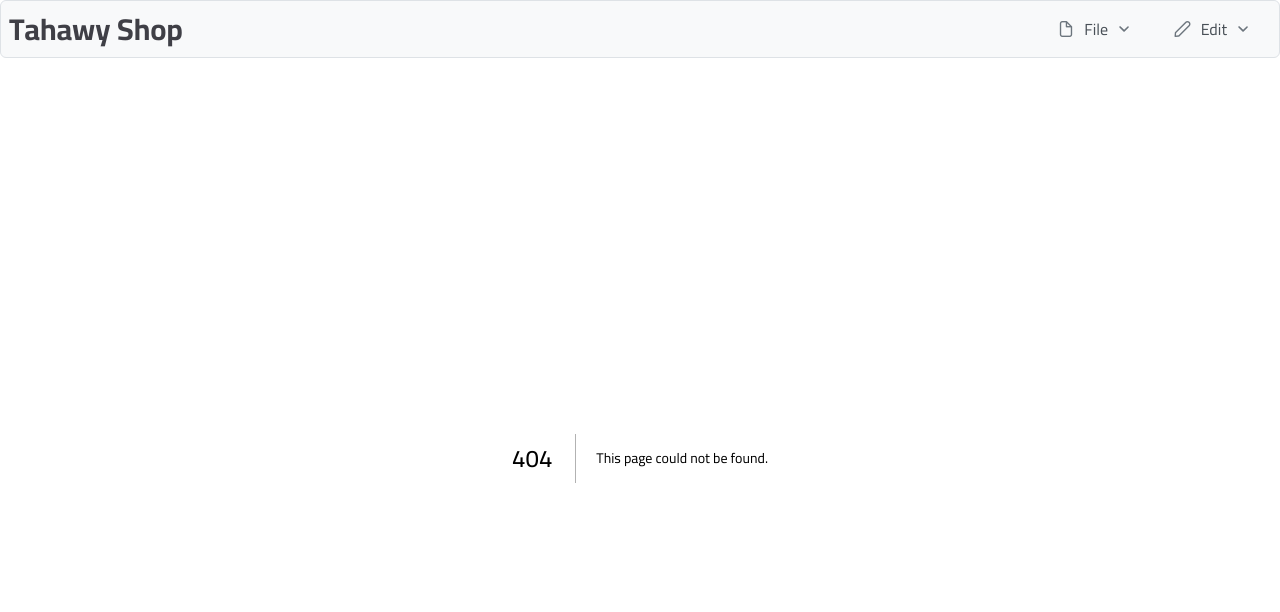
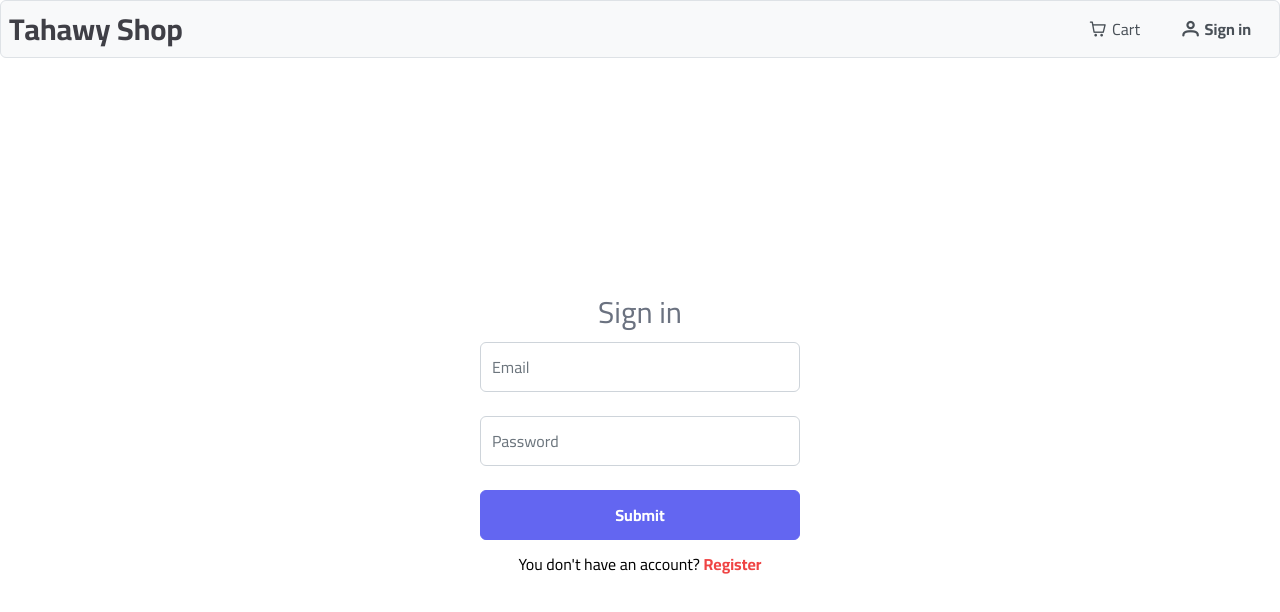
Before and after one commit to tahawy111/next-ecommerse, a Next.js app: page /signin in a window 1280 px wide. Before the commit this address had no page. Shown: the top 612 px of the page. Built offline with nearby package versions, Linux system fonts and the light colour scheme.

Commit message:
#01 Setup

```diff
--- a/components/Navbar.tsx
+++ b/components/Navbar.tsx
@@ -7,60 +7,82 @@ import Link from "next/link";
 
 const Navbar = () => {
   const router = useRouter();
+  console.log(router);
+  const isActive = (r: string): string =>
+    r === router.pathname ? "active" : "";
   const items = [
     {
-      label: "File",
-      icon: "pi pi-fw pi-file",
-      command: () => router.push("/product"),
-      items: [
-        {
-          label: "New",
-          icon: "pi pi-fw pi-plus",
-          items: [
-            {
-              label: "Bookmark",
-              icon: "pi pi-fw pi-bookmark",
-            },
-            {
-              label: "Video",
-              icon: "pi pi-fw pi-video",
-            },
-          ],
-        },
-        {
-          label: "Delete",
-          icon: "pi pi-fw pi-trash",
-        },
-        {
-          separator: true,
-        },
-        {
-          label: "Export",
-          icon: "pi pi-fw pi-external-link",
-        },
-      ],
+      label: (
+        <div className={`${isActive("/cart") ? "font-bold" : ""}`}>Cart</div>
+      ),
+      icon: (
+        <i
+          className={`pi pi-fw pi-shopping-cart mr-1 ${
+            isActive("/cart") ? "before:font-bold" : ""
+          }`}
+        ></i>
+      ),
+      command: () => router.push("/cart"),
+      // items: [
+      //   {
+      //     label: "New",
+      //     icon: "pi pi-fw pi-plus",
+      //     items: [
+      //       {
+      //         label: "Bookmark",
+      //         icon: "pi pi-fw pi-bookmark",
+      //       },
+      //       {
+      //         label: "Video",
+      //         icon: "pi pi-fw pi-video",
+      //       },
+      //     ],
+      //   },
+      //   {
+      //     label: "Delete",
+      //     icon: "pi pi-fw pi-trash",
+      //   },
+      //   {
+      //     separator: true,
+      //   },
+      //   {
+      //     label: "Export",
+      //     icon: "pi pi-fw pi-external-link",
+      //   },
+      // ],
     },
     {
-      label: "Edit",
-      icon: "pi pi-fw pi-pencil",
-      items: [
-        {
-          label: "Left",
-          icon: "pi pi-fw pi-align-left",
-        },
-        {
-          label: "Right",
-          icon: "pi pi-fw pi-align-right",
-        },
-        {
-          label: "Center",
-          icon: "pi pi-fw pi-align-center",
-        },
-        {
-          label: "Justify",
-          icon: "pi pi-fw pi-align-justify",
-        },
-      ],
+      label: (
+        <div className={`${isActive("/signin") ? "font-bold" : ""}`}>
+          Sign in
+        </div>
+      ),
+      icon: (
+        <i
+          className={`pi pi-fw pi-user mr-1 ${
+            isActive("/signin") ? "before:font-bold" : ""
+          }`}
+        ></i>
+      ),
+      command: () => router.push("/signin"),
+      // items: [
+      //   {
+      //     label: "Left",
+      //     icon: "pi pi-fw pi-align-left",
+      //   },
+      //   {
+      //     label: "Right",
+      //     icon: "pi pi-fw pi-align-right",
+      //   },
+      //   {
+      //     label: "Center",
+      //     icon: "pi pi-fw pi-align-center",
+      //   },
+      //   {
+      //     label: "Justify",
+      //     icon: "pi pi-fw pi-align-justify",
+      //   },
+      // ],
     },
   ];
 
--- /dev/null
+++ b/pages/cart.tsx
@@ -0,0 +1,18 @@
+import Head from "next/head";
+import React from "react";
+
+const Cart = () => {
+  return (
+    <div>
+      <Head>
+        <title>Cart</title>
+        <meta name="description" content="Generated by create next app" />
+        <meta name="viewport" content="width=device-width, initial-scale=1" />
+        <link rel="icon" href="/favicon.ico" />
+      </Head>
+      Cart
+    </div>
+  );
+};
+
+export default Cart;
--- /dev/null
+++ b/pages/signin.tsx
@@ -0,0 +1,58 @@
+/* eslint-disable react/no-unescaped-entities */
+import Head from "next/head";
+import React, { useRef } from "react";
+import { InputText } from "primereact/inputtext";
+import { Button } from "primereact/button";
+import { Toast } from "primereact/toast";
+import { classNames } from "primereact/utils";
+import Link from "next/link";
+
+const Signin = () => {
+  const toast = useRef<Toast>(null);
+
+  const handleSubmit = () => {};
+
+  const show = () => {
+    toast.current?.show({
+      severity: "success",
+      summary: "Form Submitted",
+      detail: "Form Submitted",
+    });
+  };
+
+  return (
+    <div>
+      <Toast ref={toast} position="bottom-right" />
+      <Head>
+        <title>Signin</title>
+        <meta name="description" content="Generated by create next app" />
+        <meta name="viewport" content="width=device-width, initial-scale=1" />
+        <link rel="icon" href="/favicon.ico" />
+      </Head>
+      <div className="flex justify-center my-56 flex-col">
+        <div className="card flex justify-center items-center flex-wrap flex-col">
+        <h3 className="text-gray-500 text-3xl my-3">Sign in</h3>
+          <form onSubmit={handleSubmit} className="flex flex-col gap-6">
+            <span className="p-float-label">
+              <InputText id="email" name="email" className={`w-80`} />
+              <label htmlFor="email">Email</label>
+            </span>
+            <span className="p-float-label">
+              <InputText id="password" name="password" className={`w-80`} />
+              <label htmlFor="password">Password</label>
+            </span>
+            <Button type="submit" label="Submit" />
+          </form>
+          <p className="mt-3">
+            You don't have an account?{" "}
+            <Link href="/register" className="text-red-500 font-bold hover:underline">
+              Register
+            </Link>
+          </p>
+        </div>
+      </div>
+    </div>
+  );
+};
+
+export default Signin;
```
